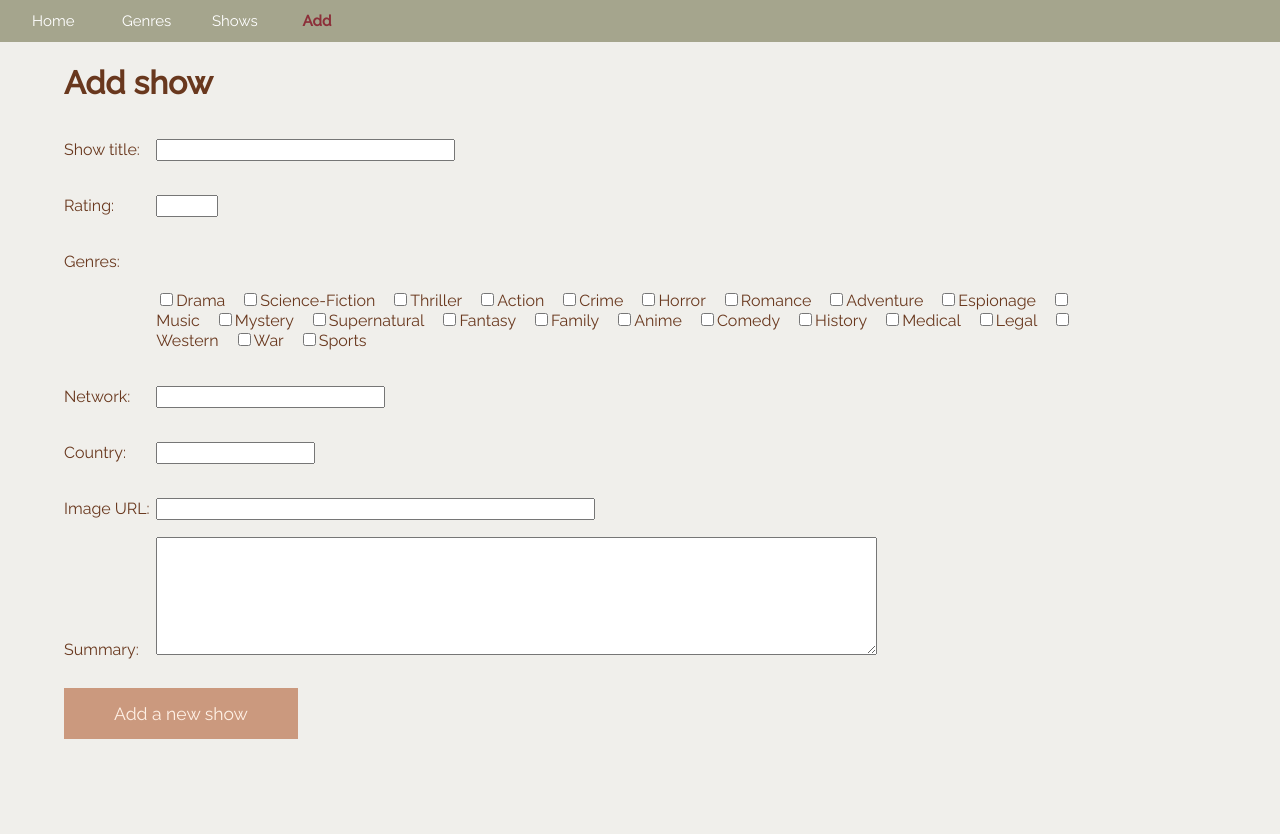
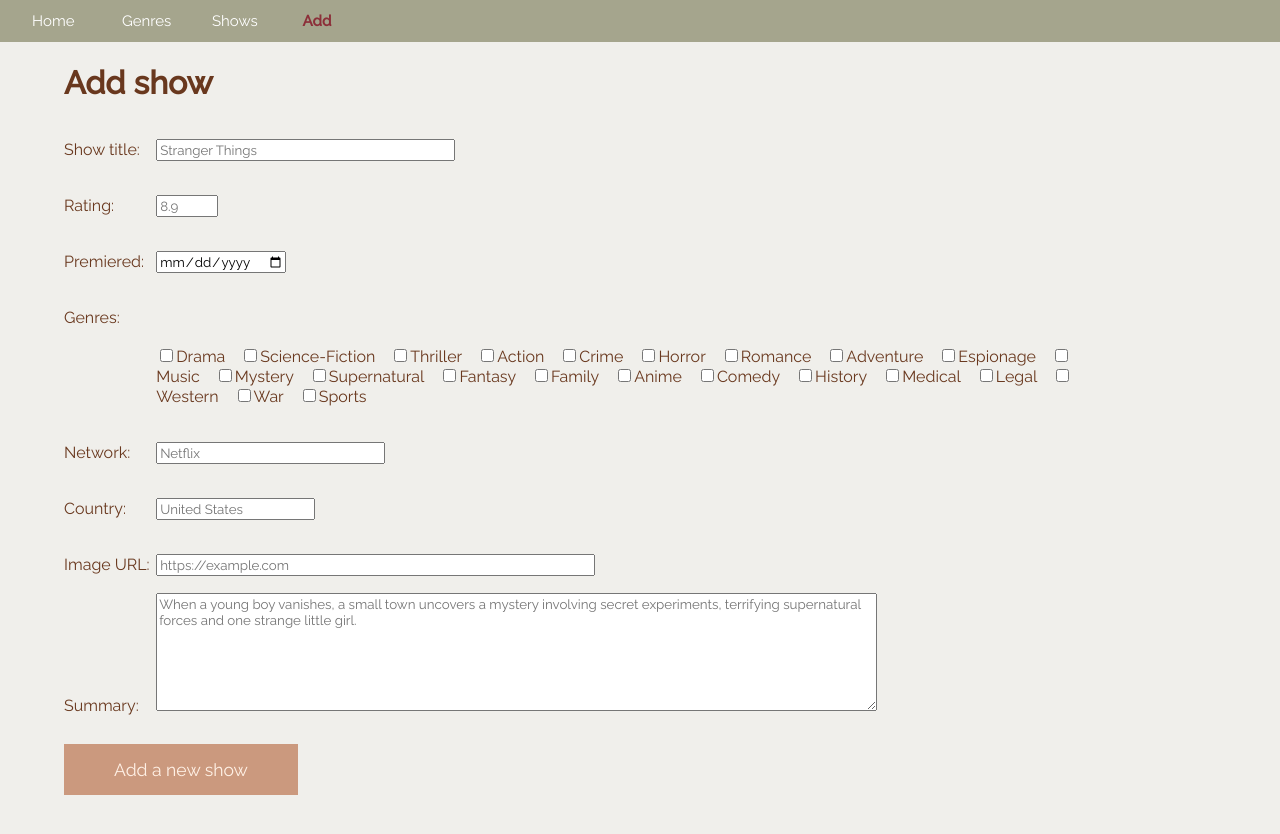
Before and after one commit to RumiYo/phase-2-project, a React (Create React App) app: page /AddNew in a window 1280 px wide. Shown: the top 834 px of the page. Before the commit the page ends 813 px from the top, so only its background shows below. Built offline with nearby package versions, Linux system fonts and the light colour scheme; data requests are answered from the project's data file.

Commit message:
Created newShow data

```diff
--- a/src/components/Show.js
+++ b/src/components/Show.js
@@ -9,7 +9,7 @@ function Show({ showData }){
 
     return (
          <div className="showList">
-            <img src={showData.image.medium} className="showListImage"/>
+            <img src={showData.image.original} className="showListImage"/>
             <h5>{showData.name}</h5>
             <small>Rating: {showData.rating.average}</small><br/>
             <small>From {showData.premiered}</small><br/>
--- a/src/pages/AddAShow.js
+++ b/src/pages/AddAShow.js
@@ -7,14 +7,12 @@ function AddAShow(){
 
     const [nameNew, setNameNew] = useState('');
     const [ratingNew, setRatingNew] = useState('');
+    const [premieredNew, setPremieredNew] = useState('');
     const [genresNew, setGenresNew] = useState([]);
     const [networkNew, setNetworkNew] = useState('');
     const [countryNew, setCountryNew] = useState('');
     const [imageUrlNew, setImageUrlNew] = useState('');
     const [summaryNew, setSummaryNew] = useState('');
-
-
-
 
     function checkboxSelect(e){
         let selectedGenres = genresNew
@@ -25,13 +23,21 @@ function AddAShow(){
             selectedGenres = selectedGenres.filter(genre => genre!==e.target.value)
             }
             setGenresNew(selectedGenres)
-            console.log(genresNew)
         }
 
 
     function submitClick(e){
         e.preventDefault();
-        console.log("clicked", genresNew )
+        const newShow = {
+            name: nameNew,
+            genres: genresNew,
+            rating:{average: parseInt(ratingNew)},
+            network:{name: networkNew, country:{name: countryNew,}},
+            image:{original: imageUrlNew},
+            summary: summaryNew,
+            premiered: premieredNew,
+        }
+        console.log(newShow)
     }
 
     return (
@@ -39,10 +45,13 @@ function AddAShow(){
             <h1>Add show</h1>
             <form id="inputForm">
                 <label className="inputLabel" for="name">Show title: </label>
-                <input type="text" id="name"  size="40" onChange={ e => setNameNew(e.target.value) } required/><br/>
+                <input type="text" id="name" placeholder="Stranger Things" size="40" onChange={ e => setNameNew(e.target.value) } required/><br/>
 
                 <label  className="inputLabel" for="rating">Rating:   </label>
-                <input type="number" min="0.1" max="10.0" step="0.1" id="rating" onChange={ e => setRatingNew(e.target.value) } required/><br/>
+                <input type="number" min="0.1" max="10.0" step="0.1" id="rating" placeholder="8.9" onChange={ e => setRatingNew(e.target.value) } required/><br/>
+
+                <label  className="inputLabel" for="premiered">Premiered:   </label>
+                <input type="date" id="premiered" placeholder="" onChange={ e => setPremieredNew(e.target.value) } required/><br/>
 
                 <label className="inputLabel" for="genres">Genres: </label>
                 <div id="genresSelect" >
@@ -55,16 +64,16 @@ function AddAShow(){
                 </div><br/>
 
                 <label className="inputLabel" for="network">Network: </label>
-                <input type="text" id="network"   size="30" onChange={ e => setNetworkNew(e.target.value) } required /><br/>
+                <input type="text" id="network" placeholder="Netflix"  size="30" onChange={ e => setNetworkNew(e.target.value) } required /><br/>
 
                 <label className="inputLabel" for="country">Country: </label>
-                <input type="text" id="country" onChange={ e => setCountryNew(e.target.value) } required /><br/>
+                <input type="text" id="country" placeholder="United States" onChange={ e => setCountryNew(e.target.value) } required /><br/>
 
                 <label className="inputLabel" for="imageUrl">Image URL: </label>
-                <input type="text" id="imageUrl" size="60" onChange={ e => setImageUrlNew(e.target.value) } required /><br/>
+                <input type="url" pattern="https://.*" placeholder="https://example.com" id="imageUrl" size="60" onChange={ e => setImageUrlNew(e.target.value) } required /><br/>
 
                 <label className="inputLabel" for="summary">Summary: </label>
-                <textarea id="summary" rows="7" cols="100"  onChange={ e => setSummaryNew(e.target.value) } required /><br/>
+                <textarea id="summary" rows="7" cols="100" placeholder="When a young boy vanishes, a small town uncovers a mystery involving secret experiments, terrifying supernatural forces and one strange little girl." onChange={ e => setSummaryNew(e.target.value) } required /><br/>
 
                 <button id="addButton" type="submit" value="Add a new show" onClick={submitClick}>Add a new show</button>
 
```
